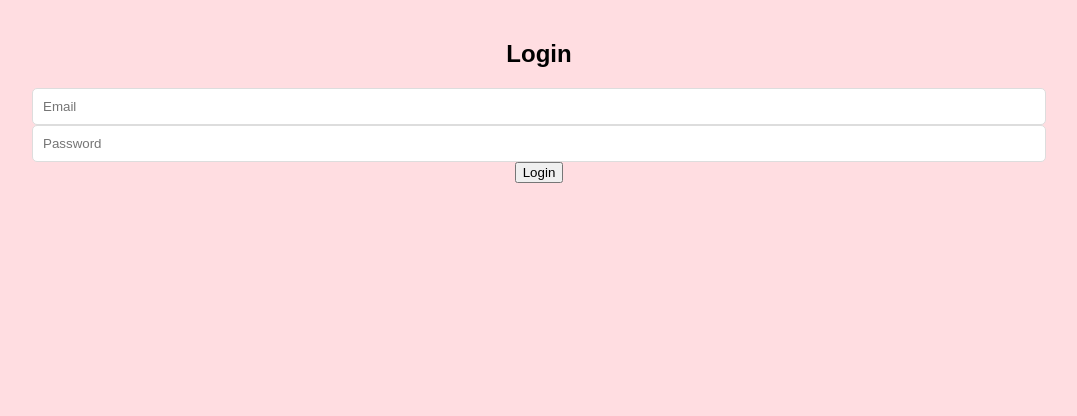
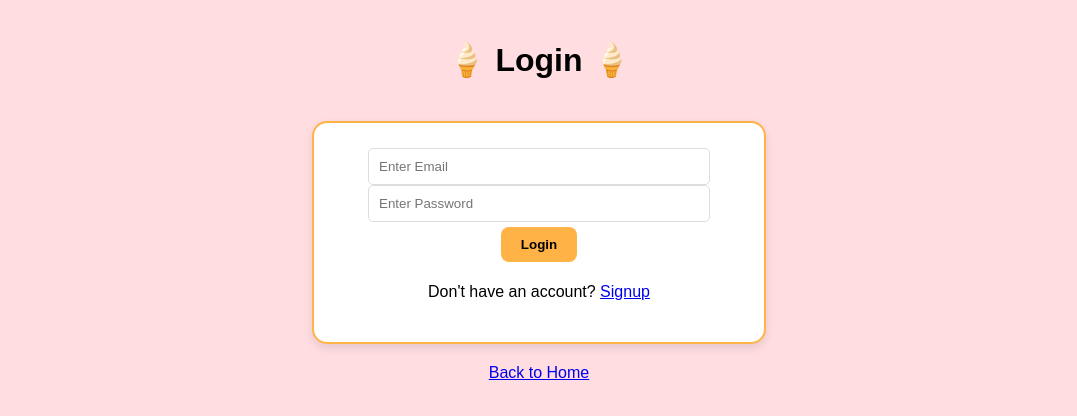
Before and after one commit to yuvigupta2026/Laksha-ice-cream, a plain HTML site: page frontend/login.html in a window 1280 px wide. Shown: the whole page, without its empty margins (101-1178 px from the left). Drawn offline with Linux system fonts and the light colour scheme.

Commit message:
Update login.html

```diff
--- a/frontend/login.html
+++ b/frontend/login.html
@@ -1,17 +1,22 @@
 <!DOCTYPE html>
-<html>
+<html lang="en">
 <head>
-  <title>Login</title>
-  <link rel="stylesheet" href="style.css">
+    <meta charset="UTF-8">
+    <title>Login - Laksha Ice Cream</title>
+    <link rel="stylesheet" href="style.css">
 </head>
 <body>
+    <h1>🍦 Login 🍦</h1>
 
-<h2>Login</h2>
+    <div class="location-container">
+        <input type="email" id="email" placeholder="Enter Email">
+        <input type="password" id="password" placeholder="Enter Password">
+        <button class="loc-btn" onclick="login()">Login</button>
+        <p>Don't have an account? <a href="signup.html">Signup</a></p>
+    </div>
 
-<input id="email" placeholder="Email">
-<input id="password" type="password" placeholder="Password">
-<button onclick="login()">Login</button>
+    <a href="index.html">Back to Home</a>
 
-<script src="script.js"></script>
+    <script src="script.js"></script>
 </body>
 </html>
```
